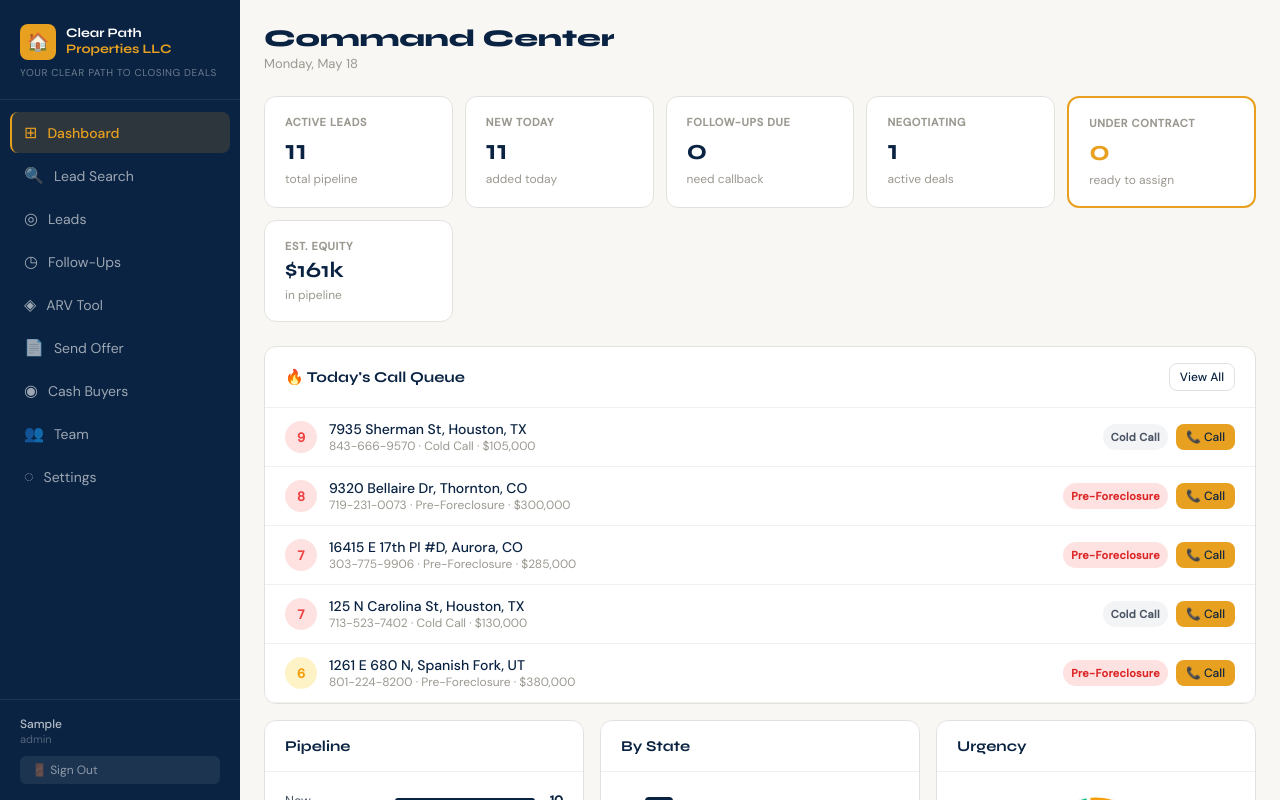
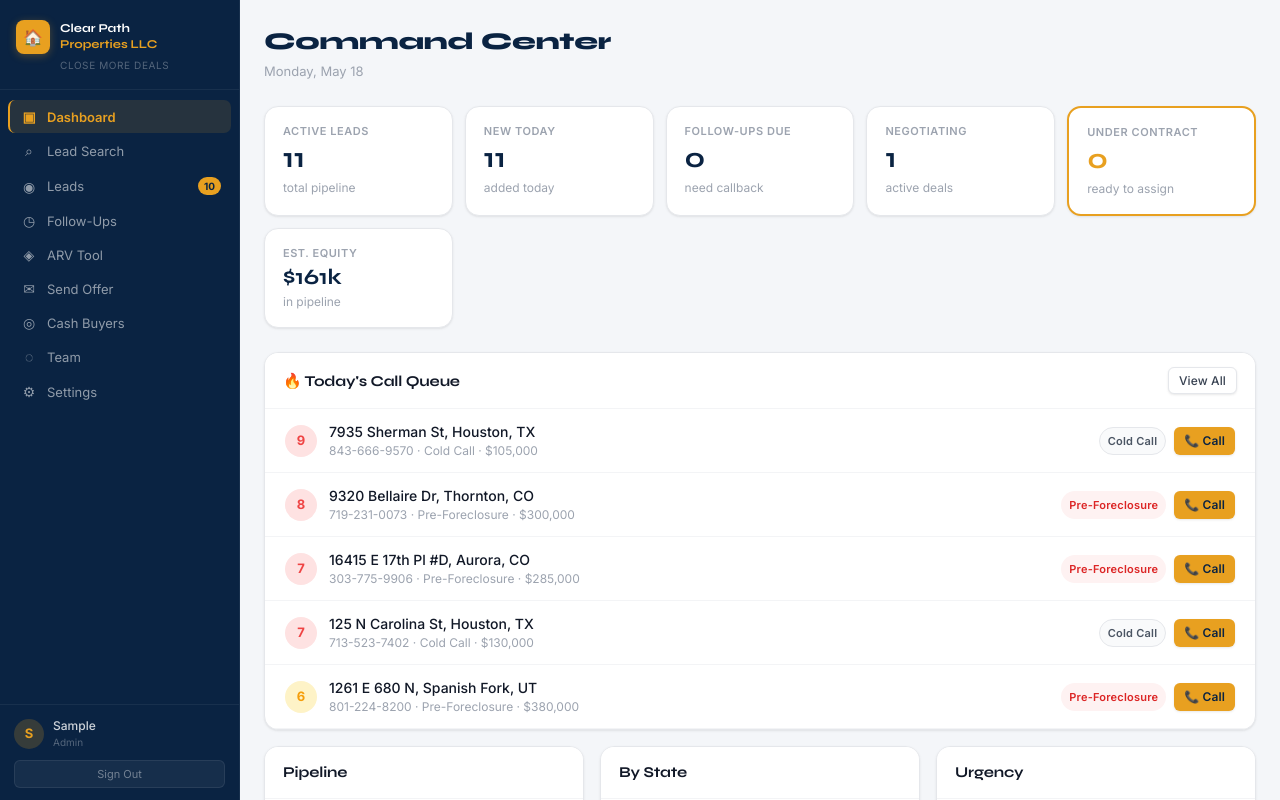
Before and after one commit to andyutrealtor-ui/clearpath-home-buyers, a React (Vite) app: page / in a window 1280 px wide. Both pictures are taken after typing "Sample", "name@example.com", "Sample123" into the empty fields and a click on the button "Create Account & Sign In". Shown: the top 800 px of the page. Built offline with nearby package versions, Linux system fonts and the light colour scheme.

Commit message:
professional UI + profit calculator

```diff
--- a/src/components/Sidebar.jsx
+++ b/src/components/Sidebar.jsx
@@ -1,80 +1,99 @@
 import React from 'react';
 
 const navItems = [
-  { id: 'dashboard', label: 'Dashboard', icon: '⊞' },
-  { id: 'search', label: 'Lead Search', icon: '🔍' },
-  { id: 'leads', label: 'Leads', icon: '◎' },
+  { id: 'dashboard', label: 'Dashboard', icon: '▣' },
+  { id: 'search', label: 'Lead Search', icon: '⌕' },
+  { id: 'leads', label: 'Leads', icon: '◉' },
   { id: 'followups', label: 'Follow-Ups', icon: '◷' },
   { id: 'arv', label: 'ARV Tool', icon: '◈' },
-  { id: 'loi', label: 'Send Offer', icon: '📄' },
-  { id: 'buyers', label: 'Cash Buyers', icon: '◉' },
-  { id: 'team', label: 'Team', icon: '👥' },
-  { id: 'settings', label: 'Settings', icon: '◌' },
+  { id: 'loi', label: 'Send Offer', icon: '✉' },
+  { id: 'buyers', label: 'Cash Buyers', icon: '◎' },
+  { id: 'team', label: 'Team', icon: '◌' },
+  { id: 'settings', label: 'Settings', icon: '⚙' },
 ];
 
 export default function Sidebar({ page, setPage, leads, currentUser, onLogout }) {
   const followupsDue = leads.filter(l => {
     if (!l.follow_up_date) return false;
-    const today = new Date().toDateString();
-    return new Date(l.follow_up_date).toDateString() === today;
+    return new Date(l.follow_up_date).toDateString() === new Date().toDateString();
   }).length;
+
+  const newLeads = leads.filter(l => l.status === 'New').length;
 
   return (
     <aside style={{
-      width: 'var(--sidebar-width)', minHeight: '100vh', background: 'var(--navy)',
+      width: 'var(--sidebar-width)', minHeight: '100vh', background: '#0A2342',
       display: 'flex', flexDirection: 'column', position: 'fixed', left: 0, top: 0, bottom: 0,
-      zIndex: 50, overflowY: 'auto'
+      zIndex: 50, borderRight: '1px solid rgba(255,255,255,0.06)'
     }}>
       {/* Logo */}
-      <div style={{ padding: '24px 20px 20px', borderBottom: '1px solid rgba(255,255,255,0.08)' }}>
-        <div style={{ display: 'flex', alignItems: 'center', gap: 10, marginBottom: 6 }}>
+      <div style={{ padding: '20px 16px 16px', borderBottom: '1px solid rgba(255,255,255,0.06)' }}>
+        <div style={{ display: 'flex', alignItems: 'center', gap: 10, marginBottom: 4 }}>
           <div style={{
-            width: 36, height: 36, background: 'var(--gold)', borderRadius: 8,
-            display: 'flex', alignItems: 'center', justifyContent: 'center', fontSize: 18
+            width: 34, height: 34, background: 'var(--gold)', borderRadius: 8,
+            display: 'flex', alignItems: 'center', justifyContent: 'center', fontSize: 16,
+            flexShrink: 0, boxShadow: '0 2px 8px rgba(232,160,32,0.3)'
           }}>🏠</div>
           <div>
-            <div style={{ fontFamily: 'Syne', fontWeight: 700, fontSize: 13, color: 'var(--white)', lineHeight: 1.2 }}>Clear Path</div>
-            <div style={{ fontFamily: 'Syne', fontWeight: 700, fontSize: 13, color: 'var(--gold)', lineHeight: 1.2 }}>Properties LLC</div>
+            <div style={{ fontFamily: 'Syne', fontWeight: 700, fontSize: 12, color: '#FFFFFF', lineHeight: 1.3 }}>Clear Path</div>
+            <div style={{ fontFamily: 'Syne', fontWeight: 700, fontSize: 12, color: '#E8A020', lineHeight: 1.3 }}>Properties LLC</div>
           </div>
         </div>
-        <div style={{ fontSize: 10, color: 'rgba(255,255,255,0.4)', letterSpacing: '0.06em', textTransform: 'uppercase' }}>
-          Your clear path to closing deals
+        <div style={{ fontSize: 10, color: 'rgba(255,255,255,0.3)', letterSpacing: '0.06em', textTransform: 'uppercase', paddingLeft: 44 }}>
+          Close more deals
         </div>
       </div>
 
       {/* Nav */}
-      <nav style={{ padding: '12px 10px', flex: 1 }}>
-        {navItems.map(item => (
+      <nav style={{ padding: '10px 8px', flex: 1, overflowY: 'auto' }}>
+        {navItems.map(item => {
+          const isActive = page === item.id;
+          const badge = item.id === 'followups' ? followupsDue : item.id === 'leads' ? newLeads : 0;
+          return (
             <button key={item.id} onClick={() => setPage(item.id)} style={{
-            width: '100%', display: 'flex', alignItems: 'center', gap: 10,
-            padding: '10px 12px', borderRadius: 8, border: 'none', cursor: 'pointer',
-            background: page === item.id ? 'rgba(232,160,32,0.15)' : 'transparent',
-            color: page === item.id ? 'var(--gold)' : 'rgba(255,255,255,0.6)',
-            fontFamily: 'DM Sans', fontSize: 14, fontWeight: page === item.id ? 500 : 400,
-            marginBottom: 2, transition: 'all 0.15s', textAlign: 'left',
-            borderLeft: page === item.id ? '2px solid var(--gold)' : '2px solid transparent'
+              width: '100%', display: 'flex', alignItems: 'center', gap: 9,
+              padding: '8px 10px', borderRadius: 7, border: 'none', cursor: 'pointer',
+              background: isActive ? 'rgba(232,160,32,0.12)' : 'transparent',
+              color: isActive ? '#E8A020' : 'rgba(255,255,255,0.55)',
+              fontFamily: 'Inter', fontSize: 13, fontWeight: isActive ? 600 : 400,
+              marginBottom: 1, transition: 'all 0.12s', textAlign: 'left',
+              borderLeft: isActive ? '2px solid #E8A020' : '2px solid transparent'
             }}>
-            <span style={{ fontSize: 16 }}>{item.icon}</span>
+              <span style={{ fontSize: 14, width: 18, textAlign: 'center', flexShrink: 0 }}>{item.icon}</span>
               <span style={{ flex: 1 }}>{item.label}</span>
-            {item.id === 'followups' && followupsDue > 0 && (
+              {badge > 0 && (
                 <span style={{
-                background: 'var(--gold)', color: 'var(--navy)', borderRadius: 10,
-                padding: '1px 7px', fontSize: 11, fontWeight: 700
-              }}>{followupsDue}</span>
+                  background: item.id === 'followups' ? '#EF4444' : '#E8A020',
+                  color: item.id === 'followups' ? 'white' : '#0A2342',
+                  borderRadius: 10, padding: '0 6px', fontSize: 10, fontWeight: 700,
+                  lineHeight: '18px', minWidth: 18, textAlign: 'center'
+                }}>{badge}</span>
               )}
             </button>
-        ))}
+          );
+        })}
       </nav>
 
-      {/* Bottom */}
-      <div style={{ padding: '16px 20px', borderTop: '1px solid rgba(255,255,255,0.08)' }}>
-        <div style={{ fontSize: 12, color: 'rgba(255,255,255,0.7)', fontWeight: 500 }}>{currentUser?.name}</div>
-        <div style={{ fontSize: 11, color: 'rgba(255,255,255,0.3)', marginBottom: 10 }}>{currentUser?.role}</div>
+      {/* User */}
+      <div style={{ padding: '12px 14px', borderTop: '1px solid rgba(255,255,255,0.06)' }}>
+        <div style={{ display: 'flex', alignItems: 'center', gap: 9, marginBottom: 10 }}>
+          <div style={{
+            width: 30, height: 30, borderRadius: '50%', background: 'rgba(232,160,32,0.2)',
+            display: 'flex', alignItems: 'center', justifyContent: 'center',
+            fontSize: 13, fontWeight: 700, color: '#E8A020', flexShrink: 0
+          }}>
+            {(currentUser?.name || 'A').charAt(0).toUpperCase()}
+          </div>
+          <div style={{ minWidth: 0 }}>
+            <div style={{ fontSize: 12, color: 'rgba(255,255,255,0.8)', fontWeight: 500, overflow: 'hidden', textOverflow: 'ellipsis', whiteSpace: 'nowrap' }}>{currentUser?.name}</div>
+            <div style={{ fontSize: 10, color: 'rgba(255,255,255,0.3)', textTransform: 'capitalize' }}>{currentUser?.role}</div>
+          </div>
+        </div>
         <button onClick={onLogout} style={{
-          background: 'rgba(255,255,255,0.08)', border: 'none', borderRadius: 6,
-          color: 'rgba(255,255,255,0.5)', fontSize: 12, padding: '6px 12px',
-          cursor: 'pointer', width: '100%', fontFamily: 'DM Sans', textAlign: 'left'
-        }}>🚪 Sign Out</button>
+          width: '100%', background: 'rgba(255,255,255,0.05)', border: '1px solid rgba(255,255,255,0.08)',
+          borderRadius: 6, color: 'rgba(255,255,255,0.4)', fontSize: 11, padding: '6px 10px',
+          cursor: 'pointer', fontFamily: 'Inter', textAlign: 'center', transition: 'all 0.12s'
+        }}>Sign Out</button>
       </div>
     </aside>
   );
--- a/src/index.css
+++ b/src/index.css
@@ -1,4 +1,4 @@
-@import url('https://fonts.googleapis.com/css2?family=Syne:wght@400;500;600;700;800&family=DM+Sans:ital,opsz,wght@0,9..40,300;0,9..40,400;0,9..40,500;1,9..40,300&display=swap');
+@import url('https://fonts.googleapis.com/css2?family=Inter:wght@300;400;500;600;700;800&family=Syne:wght@600;700;800&display=swap');
 
 *, *::before, *::after { box-sizing: border-box; margin: 0; padding: 0; }
 
@@ -10,38 +10,47 @@
   --gold-light: #F5B942;
   --gold-dark: #C4861A;
   --white: #FFFFFF;
-  --off-white: #F8F7F4;
-  --gray-100: #F1F0ED;
-  --gray-200: #E2E1DD;
-  --gray-400: #9B9890;
-  --gray-600: #6B6860;
-  --text-primary: #0A2342;
-  --text-secondary: #4A5568;
-  --text-muted: #9B9890;
+  --off-white: #F4F6F9;
+  --gray-50: #F9FAFB;
+  --gray-100: #F3F4F6;
+  --gray-200: #E5E7EB;
+  --gray-300: #D1D5DB;
+  --gray-400: #9CA3AF;
+  --gray-600: #6B7280;
+  --text-primary: #111827;
+  --text-secondary: #374151;
+  --text-muted: #9CA3AF;
   --red: #EF4444;
   --amber: #F59E0B;
   --green: #10B981;
   --blue: #3B82F6;
   --purple: #8B5CF6;
   --sidebar-width: 240px;
-  --topbar-height: 64px;
-  font-size: 15px;
+  --radius-sm: 6px;
+  --radius-md: 10px;
+  --radius-lg: 14px;
+  --shadow-sm: 0 1px 3px rgba(0,0,0,0.06), 0 1px 2px rgba(0,0,0,0.04);
+  --shadow-md: 0 4px 12px rgba(0,0,0,0.08), 0 2px 4px rgba(0,0,0,0.04);
+  --shadow-lg: 0 12px 32px rgba(0,0,0,0.12), 0 4px 8px rgba(0,0,0,0.06);
 }
 
 html, body, #root {
   height: 100%;
   background: var(--off-white);
   color: var(--text-primary);
-  font-family: 'DM Sans', sans-serif;
+  font-family: 'Inter', sans-serif;
   -webkit-font-smoothing: antialiased;
+  font-size: 14px;
+  line-height: 1.5;
 }
 
-h1, h2, h3, h4, h5 { font-family: 'Syne', sans-serif; }
+h1, h2, h3, h4, h5 { font-family: 'Syne', sans-serif; letter-spacing: -0.01em; }
 
 /* Scrollbar */
-::-webkit-scrollbar { width: 6px; height: 6px; }
+::-webkit-scrollbar { width: 5px; height: 5px; }
 ::-webkit-scrollbar-track { background: transparent; }
-::-webkit-scrollbar-thumb { background: var(--gray-200); border-radius: 3px; }
+::-webkit-scrollbar-thumb { background: var(--gray-200); border-radius: 10px; }
+::-webkit-scrollbar-thumb:hover { background: var(--gray-300); }
 
 /* Utilities */
 .truncate { overflow: hidden; text-overflow: ellipsis; white-space: nowrap; }
@@ -49,112 +58,142 @@ h1, h2, h3, h4, h5 { font-family: 'Syne', sans-serif; }
 
 /* Badge */
 .badge {
-  display: inline-flex; align-items: center; gap: 4px;
-  padding: 2px 8px; border-radius: 20px; font-size: 11px; font-weight: 600; letter-spacing: 0.03em;
+  display: inline-flex; align-items: center; gap: 3px;
+  padding: 2px 8px; border-radius: 20px; font-size: 11px; font-weight: 600;
+  letter-spacing: 0.02em; white-space: nowrap;
 }
-.badge-red { background: #FEE2E2; color: #DC2626; }
-.badge-amber { background: #FEF3C7; color: #D97706; }
-.badge-green { background: #D1FAE5; color: #059669; }
-.badge-blue { background: #DBEAFE; color: #2563EB; }
-.badge-purple { background: #EDE9FE; color: #7C3AED; }
-.badge-gray { background: #F3F4F6; color: #4B5563; }
+.badge-red { background: #FEF2F2; color: #DC2626; }
+.badge-amber { background: #FFFBEB; color: #D97706; }
+.badge-green { background: #F0FDF4; color: #16A34A; }
+.badge-blue { background: #EFF6FF; color: #2563EB; }
+.badge-purple { background: #F5F3FF; color: #7C3AED; }
+.badge-gray { background: #F9FAFB; color: #4B5563; border: 1px solid #E5E7EB; }
 .badge-navy { background: #0A2342; color: #E8A020; }
 
 /* Buttons */
 .btn {
-  display: inline-flex; align-items: center; gap: 6px;
-  padding: 8px 16px; border-radius: 8px; border: none; cursor: pointer;
-  font-family: 'DM Sans', sans-serif; font-size: 13px; font-weight: 500;
-  transition: all 0.15s ease; text-decoration: none;
+  display: inline-flex; align-items: center; justify-content: center; gap: 6px;
+  padding: 8px 16px; border-radius: var(--radius-sm); border: none; cursor: pointer;
+  font-family: 'Inter', sans-serif; font-size: 13px; font-weight: 500;
+  transition: all 0.15s ease; text-decoration: none; white-space: nowrap;
+  letter-spacing: 0.01em;
 }
-.btn-primary { background: var(--navy); color: var(--white); }
-.btn-primary:hover { background: var(--navy-light); }
-.btn-gold { background: var(--gold); color: var(--navy); }
-.btn-gold:hover { background: var(--gold-light); }
-.btn-outline { background: transparent; color: var(--navy); border: 1.5px solid var(--gray-200); }
-.btn-outline:hover { border-color: var(--navy); background: var(--gray-100); }
-.btn-ghost { background: transparent; color: var(--text-secondary); }
-.btn-ghost:hover { background: var(--gray-100); }
-.btn-danger { background: #FEE2E2; color: #DC2626; }
-.btn-danger:hover { background: #FECACA; }
-.btn-sm { padding: 5px 10px; font-size: 12px; }
-.btn-lg { padding: 12px 24px; font-size: 15px; }
-.btn:disabled { opacity: 0.5; cursor: not-allowed; }
+.btn-primary { background: var(--navy); color: var(--white); box-shadow: var(--shadow-sm); }
+.btn-primary:hover { background: var(--navy-light); box-shadow: var(--shadow-md); }
+.btn-gold { background: var(--gold); color: var(--navy); font-weight: 600; box-shadow: var(--shadow-sm); }
+.btn-gold:hover { background: var(--gold-light); box-shadow: var(--shadow-md); }
+.btn-outline { background: var(--white); color: var(--text-secondary); border: 1px solid var(--gray-200); box-shadow: var(--shadow-sm); }
+.btn-outline:hover { border-color: var(--gray-300); background: var(--gray-50); }
+.btn-ghost { background: transparent; color: var(--text-muted); }
+.btn-ghost:hover { background: var(--gray-100); color: var(--text-secondary); }
+.btn-danger { background: #FEF2F2; color: #DC2626; border: 1px solid #FECACA; }
+.btn-danger:hover { background: #FEE2E2; }
+.btn-sm { padding: 5px 10px; font-size: 12px; border-radius: 6px; }
+.btn-lg { padding: 10px 20px; font-size: 14px; }
+.btn:disabled { opacity: 0.4; cursor: not-allowed; }
 
 /* Card */
 .card {
-  background: var(--white); border-radius: 12px;
-  border: 1px solid var(--gray-200); overflow: hidden;
+  background: var(--white); border-radius: var(--radius-lg);
+  border: 1px solid var(--gray-200); box-shadow: var(--shadow-sm);
+  overflow: hidden;
 }
 .card-header {
-  padding: 16px 20px; border-bottom: 1px solid var(--gray-100);
+  padding: 14px 18px; border-bottom: 1px solid var(--gray-100);
   display: flex; align-items: center; justify-content: space-between;
+  background: var(--white);
 }
-.card-body { padding: 20px; }
+.card-body { padding: 18px; }
 
 /* Form */
-.form-group { display: flex; flex-direction: column; gap: 6px; }
-.form-label { font-size: 12px; font-weight: 600; color: var(--text-secondary); letter-spacing: 0.04em; text-transform: uppercase; }
+.form-group { display: flex; flex-direction: column; gap: 5px; }
+.form-label { font-size: 11px; font-weight: 600; color: var(--text-muted); letter-spacing: 0.05em; text-transform: uppercase; }
 .form-input, .form-select, .form-textarea {
-  padding: 9px 12px; border: 1.5px solid var(--gray-200); border-radius: 8px;
-  font-family: 'DM Sans', sans-serif; font-size: 14px; color: var(--text-primary);
-  background: var(--white); outline: none; transition: border-color 0.15s;
-  width: 100%;
+  padding: 8px 12px; border: 1px solid var(--gray-200); border-radius: var(--radius-sm);
+  font-family: 'Inter', sans-serif; font-size: 13px; color: var(--text-primary);
+  background: var(--white); outline: none; transition: all 0.15s; width: 100%;
+  box-shadow: var(--shadow-sm);
 }
-.form-input:focus, .form-select:focus, .form-textarea:focus { border-color: var(--navy); }
-.form-textarea { resize: vertical; min-height: 80px; }
+.form-input:focus, .form-select:focus, .form-textarea:focus {
+  border-color: var(--navy); box-shadow: 0 0 0 3px rgba(10,35,66,0.08);
+}
+.form-textarea { resize: vertical; min-height: 80px; line-height: 1.5; }
 
 /* Table */
 .table { width: 100%; border-collapse: collapse; font-size: 13px; }
 .table th {
-  padding: 10px 14px; text-align: left; font-size: 11px; font-weight: 600;
-  color: var(--text-muted); letter-spacing: 0.06em; text-transform: uppercase;
+  padding: 9px 14px; text-align: left; font-size: 11px; font-weight: 600;
+  color: var(--text-muted); letter-spacing: 0.05em; text-transform: uppercase;
   border-bottom: 1px solid var(--gray-200); white-space: nowrap;
+  background: var(--gray-50);
 }
-.table td { padding: 12px 14px; border-bottom: 1px solid var(--gray-100); vertical-align: middle; }
-.table tr:hover td { background: var(--gray-100); cursor: pointer; }
-.table tr:last-child td { border-bottom: none; }
+.table td { padding: 11px 14px; border-bottom: 1px solid var(--gray-100); vertical-align: middle; }
+.table tbody tr:hover td { background: var(--gray-50); cursor: pointer; }
+.table tbody tr:last-child td { border-bottom: none; }
 
 /* Modal */
 .modal-overlay {
-  position: fixed; inset: 0; background: rgba(10,35,66,0.5); backdrop-filter: blur(4px);
+  position: fixed; inset: 0; background: rgba(0,0,0,0.4); backdrop-filter: blur(6px);
   z-index: 100; display: flex; align-items: center; justify-content: center;
-  padding: 20px 16px; overflow-y: auto;
+  padding: 20px 16px;
 }
 .modal {
-  background: var(--white); border-radius: 16px; width: 100%; max-width: 700px;
-  box-shadow: 0 24px 64px rgba(0,0,0,0.2); position: relative;
-  max-height: 90vh; display: flex; flex-direction: column;
+  background: var(--white); border-radius: var(--radius-lg); width: 100%; max-width: 680px;
+  box-shadow: var(--shadow-lg); max-height: 90vh; display: flex; flex-direction: column;
 }
 .modal-header {
-  padding: 20px 24px; border-bottom: 1px solid var(--gray-100);
-  display: flex; align-items: center; justify-content: space-between;
+  padding: 16px 20px; border-bottom: 1px solid var(--gray-100);
+  display: flex; align-items: center; justify-content: space-between; flex-shrink: 0;
 }
-.modal-body { padding: 24px; overflow-y: auto; flex: 1; }
+.modal-body { padding: 20px; overflow-y: auto; flex: 1; }
 .modal-footer {
-  padding: 16px 24px; border-top: 1px solid var(--gray-100);
-  display: flex; justify-content: flex-end; gap: 10px;
+  padding: 14px 20px; border-top: 1px solid var(--gray-100);
+  display: flex; justify-content: flex-end; gap: 8px; flex-shrink: 0;
+  background: var(--gray-50);
 }
 
 /* Stat card */
 .stat-card {
-  background: var(--white); border-radius: 12px; border: 1px solid var(--gray-200);
-  padding: 18px 20px; display: flex; flex-direction: column; gap: 4px;
+  background: var(--white); border-radius: var(--radius-lg); border: 1px solid var(--gray-200);
+  padding: 16px 18px; display: flex; flex-direction: column; gap: 3px;
+  box-shadow: var(--shadow-sm); transition: box-shadow 0.15s;
 }
-.stat-label { font-size: 11px; font-weight: 600; color: var(--text-muted); letter-spacing: 0.06em; text-transform: uppercase; }
-.stat-value { font-family: 'Syne', sans-serif; font-size: 28px; font-weight: 700; color: var(--text-primary); }
+.stat-card:hover { box-shadow: var(--shadow-md); }
+.stat-label { font-size: 11px; font-weight: 600; color: var(--text-muted); letter-spacing: 0.05em; text-transform: uppercase; }
+.stat-value { font-family: 'Syne', sans-serif; font-size: 26px; font-weight: 700; color: var(--text-primary); line-height: 1.2; }
 .stat-sub { font-size: 12px; color: var(--text-muted); }
 
-/* Urgency colors */
-.urgency-hot { color: var(--red); }
-.urgency-warm { color: var(--amber); }
-.urgency-cool { color: var(--green); }
+/* Page header */
+.page-header {
+  display: flex; align-items: center; justify-content: space-between;
+  margin-bottom: 20px; padding-bottom: 16px; border-bottom: 1px solid var(--gray-200);
+}
+.page-title { font-size: 20px; font-weight: 700; color: var(--text-primary); }
+.page-subtitle { font-size: 13px; color: var(--text-muted); margin-top: 1px; }
+
+/* Section header */
+.section-header {
+  font-size: 11px; font-weight: 700; color: var(--navy); text-transform: uppercase;
+  letter-spacing: 0.06em; margin-bottom: 10px; padding-bottom: 6px;
+  border-bottom: 2px solid var(--gold);
+}
+
+/* Profit card */
+.profit-card {
+  background: linear-gradient(135deg, #0A2342 0%, #0f2f56 100%);
+  border-radius: var(--radius-lg); padding: 20px; color: white;
+  box-shadow: var(--shadow-md);
+}
 
 /* Animations */
-@keyframes fadeIn { from { opacity: 0; transform: translateY(8px); } to { opacity: 1; transform: translateY(0); } }
+@keyframes fadeIn { from { opacity: 0; transform: translateY(6px); } to { opacity: 1; transform: translateY(0); } }
 .fade-in { animation: fadeIn 0.2s ease forwards; }
+
+@keyframes slideIn { from { opacity: 0; transform: translateX(-8px); } to { opacity: 1; transform: translateX(0); } }
+.slide-in { animation: slideIn 0.2s ease forwards; }
 
 /* Responsive */
 @media (max-width: 768px) {
-  :root { --sidebar-width: 0px; }
+  :root { --sidebar-width: 0px; font-size: 13px; }
+  .modal { margin: 12px; }
 }
```
Also changed, not shown: src/components/LeadDetail.jsx (+76 -0 lines), 4 other files (tests, documents, lock files or other folders). Lines whose indentation alone changed are shown as unchanged.
